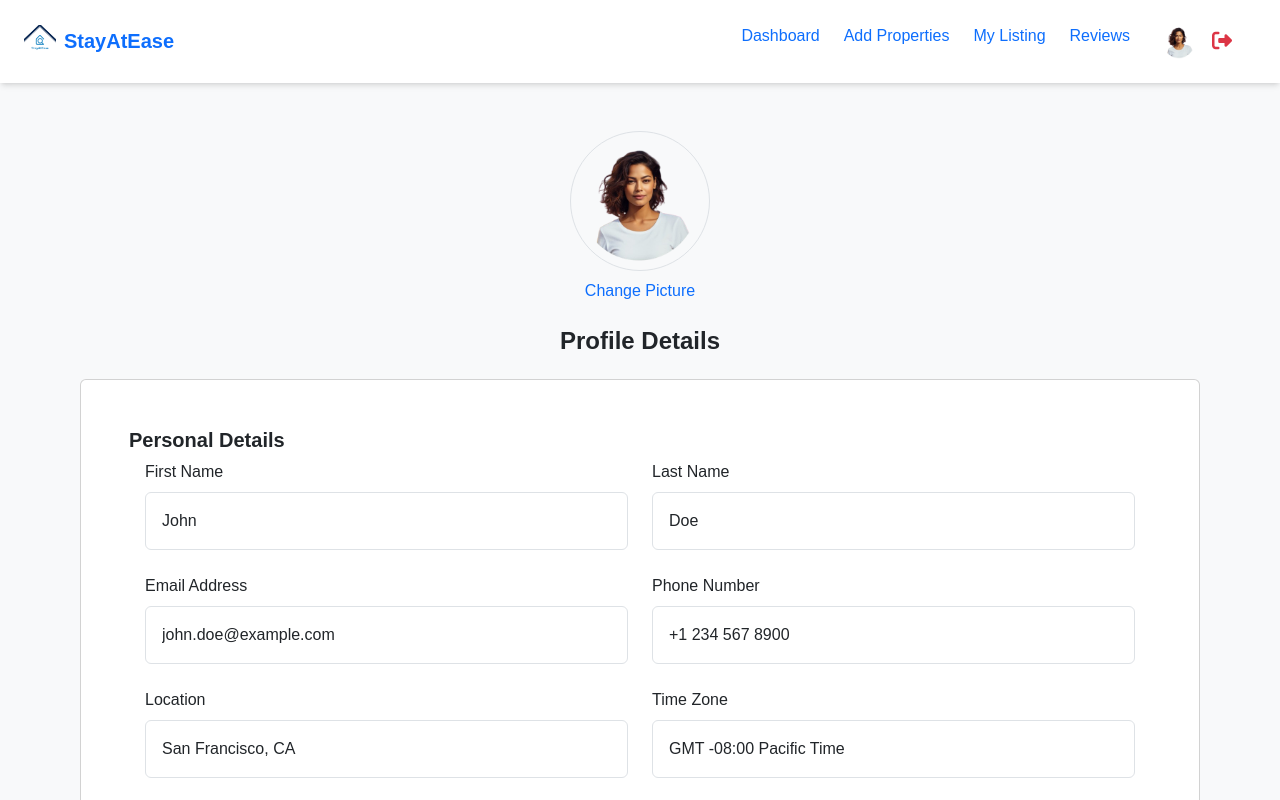
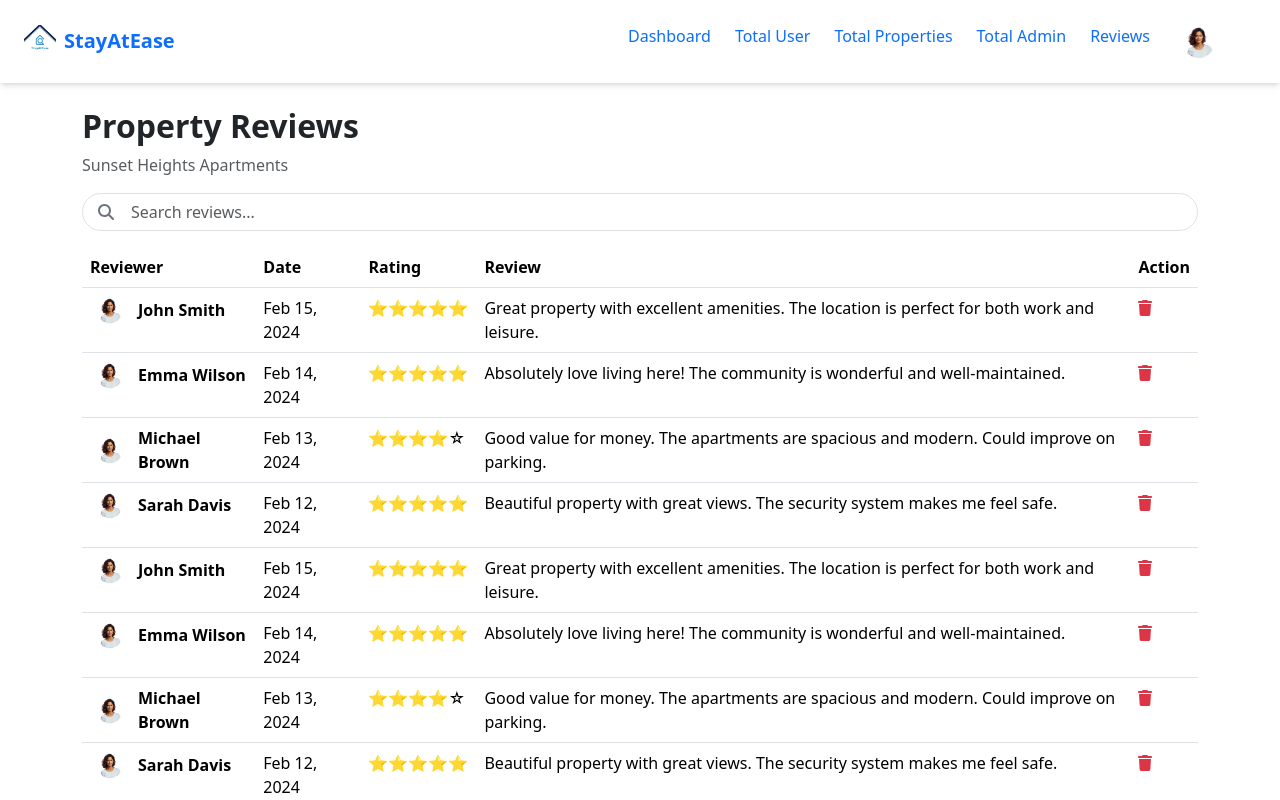
Before and after one commit to hemanshi08/StayAtEase, a React (Vite) app in the folder StayAtEase_frontend/: page / in a window 1280 px wide. Shown: the top 800 px of the page. Built offline with nearby package versions, Linux system fonts and the light colour scheme.

Commit message:
add all propertyreview page

```diff
--- a/StayAtEase_frontend/src/App.jsx
+++ b/StayAtEase_frontend/src/App.jsx
@@ -1,26 +1,13 @@
 import { BrowserRouter as Router } from "react-router-dom";
-import Navbar from "./Components/Navbar";
-import Footer from "./Components/Footer";
-import PropertyCard from "./Components/Property_card";
-import HomePage from "./rental/home";
-import PropertyListing from "./rental/Propertylist";
-import Wishlist from "./rental/wishlist";
-import PropertyForm from "./Admin/Propertyform";
-import PropertyReviews from "./Admin/propertyreview";
-import Dashboard from "./Admin/dashboard";
-import PropertyListings from "./Admin/propertylisting";
-import PropertyMessages from "./Admin/PropertyMessages";
-import PropertyDetails from "./rental/propertydetails";
-import AdminPropertyDetails from "./Admin/propertydetails";
-import ProfileDetails from "./Admin/profiledetails";
-
+import AllpropertyReviews from "./super Admin/AllPropertyReview";
 function App() {
   return (
     <Router>
 
       {/* <PropertyDetails/> */}
       {/* <AdminPropertyDetails/> */}
-      <ProfileDetails/>
+      {/* <ProfileDetails/> */}
+      <AllpropertyReviews/>
     </Router>
   );
 }
--- /dev/null
+++ b/StayAtEase_frontend/src/super Admin/AllPropertyReview.jsx
@@ -0,0 +1,126 @@
+import React, { useState } from "react";
+import "bootstrap/dist/css/bootstrap.min.css";
+import { FontAwesomeIcon } from "@fortawesome/react-fontawesome";
+import { faSearch } from "@fortawesome/free-solid-svg-icons";
+import Footer from "../Components/Footer";
+import Header from "./component/header";
+import { faTrash } from "@fortawesome/free-solid-svg-icons";
+
+
+const AllpropertyReviews = () => {
+  const [searchTerm, setSearchTerm] = useState("");
+
+  const reviews = [
+    { id: 1, name: "John Smith", date: "Feb 15, 2024", rating: "⭐⭐⭐⭐⭐", review: "Great property with excellent amenities. The location is perfect for both work and leisure.", image: "../profile.png" },
+    { id: 2, name: "Emma Wilson", date: "Feb 14, 2024", rating: "⭐⭐⭐⭐⭐", review: "Absolutely love living here! The community is wonderful and well-maintained.", image: "../profile.png" },
+    { id: 3, name: "Michael Brown", date: "Feb 13, 2024", rating: "⭐⭐⭐⭐☆", review: "Good value for money. The apartments are spacious and modern. Could improve on parking.", image: "../profile.png" },
+    { id: 4, name: "Sarah Davis", date: "Feb 12, 2024", rating: "⭐⭐⭐⭐⭐", review: "Beautiful property with great views. The security system makes me feel safe.", image: "../profile.png" },
+    { id: 5, name: "John Smith", date: "Feb 15, 2024", rating: "⭐⭐⭐⭐⭐", review: "Great property with excellent amenities. The location is perfect for both work and leisure.", image: "../profile.png" },
+    { id: 6, name: "Emma Wilson", date: "Feb 14, 2024", rating: "⭐⭐⭐⭐⭐", review: "Absolutely love living here! The community is wonderful and well-maintained.", image: "../profile.png" },
+    { id: 7, name: "Michael Brown", date: "Feb 13, 2024", rating: "⭐⭐⭐⭐☆", review: "Good value for money. The apartments are spacious and modern. Could improve on parking.", image: "../profile.png" },
+    { id: 8, name: "Sarah Davis", date: "Feb 12, 2024", rating: "⭐⭐⭐⭐⭐", review: "Beautiful property with great views. The security system makes me feel safe.", image: "../profile.png" },
+    { id: 9, name: "John Smith", date: "Feb 15, 2024", rating: "⭐⭐⭐⭐⭐", review: "Great property with excellent amenities. The location is perfect for both work and leisure.", image: "../profile.png" },
+    { id: 10, name: "Emma Wilson", date: "Feb 14, 2024", rating: "⭐⭐⭐⭐⭐", review: "Absolutely love living here! The community is wonderful and well-maintained.", image: "../profile.png" },
+    { id: 11, name: "Michael Brown", date: "Feb 13, 2024", rating: "⭐⭐⭐⭐☆", review: "Good value for money. The apartments are spacious and modern. Could improve on parking.", image: "../profile.png" },
+    { id: 12, name: "Sarah Davis", date: "Feb 12, 2024", rating: "⭐⭐⭐⭐⭐", review: "Beautiful property with great views. The security system makes me feel safe.", image: "../profile.png" },
+
+
+  ];
+
+  // Filter reviews based on search input
+  const filteredReviews = reviews.filter((review) =>
+    review.name.toLowerCase().includes(searchTerm.toLowerCase())
+  );
+
+  return (
+    <div>
+      <Header />
+      <div className="container mt-4">
+        {/* Title */}
+        <h2 className="fw-bold">Property Reviews</h2>
+        <p className="text-muted">Sunset Heights Apartments</p>
+
+
+        <div className="position-relative mb-3">
+          <FontAwesomeIcon
+            icon={faSearch}
+            className="search-icon position-absolute ms-3"
+            style={{ top: "50%", transform: "translateY(-50%)", color: "#6c757d" }}
+          />
+          <input
+            type="text"
+            className="form-control search-input ps-5 rounded-pill w-100"
+            placeholder="Search reviews..."
+            value={searchTerm}
+            onChange={(e) => setSearchTerm(e.target.value)}
+          />
+        </div>
+
+
+        <div className="table-responsive">
+          <table className="table review-table bg-white rounded shadow">
+            <thead>
+              <tr>
+                <th>Reviewer</th>
+                <th>Date</th>
+                <th>Rating</th>
+                <th>Review</th>
+                <th>Action</th>
+              </tr>
+            </thead>
+            <tbody>
+              {filteredReviews.length > 0 ? (
+                filteredReviews.map((review) => (
+                  <tr key={review.id}>
+                    <td>
+                      {/* Profile Picture and Name in One Row */}
+                      <div className="d-flex align-items-center">
+                        <img
+                          src={review.image || "https://via.placeholder.com/40"}
+                          className="rounded-circle me-2"
+                          alt="Reviewer"
+                          width="40"
+                          height="40"
+                        />
+                        <span className="fw-semibold">{review.name}</span>
+                      </div>
+                    </td>
+                    <td>{review.date}</td>
+                    <td>{review.rating}</td>
+                    <td>{review.review}</td>
+                    <td>
+  <FontAwesomeIcon icon={faTrash} className="text-danger " style={{ cursor: "pointer" }} />
+</td>
+
+
+                  </tr>
+                ))
+              ) : (
+                <tr>
+                  <td colSpan="5" className="text-center text-muted">
+                    No reviews found.
+                  </td>
+                </tr>
+              )}
+            </tbody>
+          </table>
+        </div>
+
+        {/* Pagination */}
+        <div className="d-flex justify-content-between align-items-center mt-3">
+          <p className="text-muted">Showing 1 to {filteredReviews.length} of {reviews.length} reviews</p>
+          <nav>
+            <ul className="pagination">
+              <li className="page-item disabled"><a className="page-link">Previous</a></li>
+              <li className="page-item active"><a className="page-link" href="#">1</a></li>
+              <li className="page-item"><a className="page-link" href="#">Next</a></li>
+            </ul>
+          </nav>
+        </div>
+      </div>
+      <Footer />
+    </div>
+  );
+};
+
+export default AllpropertyReviews;
--- /dev/null
+++ b/StayAtEase_frontend/src/super Admin/component/Header.jsx
@@ -0,0 +1,60 @@
+import { useState } from "react";
+import { Menu, X } from "lucide-react";
+import "bootstrap/dist/css/bootstrap.min.css";
+
+export default function Header() {
+  const [isOpen, setIsOpen] = useState(false);
+
+  return (
+    <nav className="bg-white shadow-md p-4 w-full">
+      <div className="container-fluid flex justify-between items-center px-0">
+        {/* Logo */}
+        <a href="#" className="flex items-center space-x-2 no-underline text-decoration-none">
+          <img src="../public/logo/StayAtEase.png" alt="StayAtEase" className="h-8" />
+          <span className="text-xl font-bold">StayAtEase</span>
+        </a>
+
+        {/* Desktop Menu */}
+        <div className="flex items-center space-x-6">
+          <div className="hidden md:flex space-x-6">
+            <a href="#" className="hover:text-blue-500 font-medium no-underline text-decoration-none">Dashboard</a>
+            <a href="#" className="hover:text-blue-500 font-medium no-underline text-decoration-none">Total User</a>
+            <a href="#" className="hover:text-blue-500 font-medium no-underline text-decoration-none">Total Properties</a>
+
+            <a href="#" className="hover:text-blue-500 font-medium no-underline text-decoration-none">Total Admin</a>
+            <a href="#" className="hover:text-blue-500 font-medium no-underline text-decoration-none">Reviews</a>
+            <div className="d-flex align-items-center">
+              <img src="../profile.png" className="rounded-circle me-2" alt="User" width="50" height="50" />
+              <a href="#" className="text-danger no-underline text-decoration-none">
+                <i className="fas fa-sign-out-alt fa-lg"></i>
+              </a>
+            </div>
+          </div>
+
+          {/* Mobile Menu Button */}
+          <button className="md:hidden" onClick={() => setIsOpen(!isOpen)}>
+            {isOpen ? <X size={24} /> : <Menu size={24} />}
+          </button>
+        </div>
+      </div>
+
+      {/* Mobile Menu */}
+      {isOpen && (
+        <div className="md:hidden flex flex-col items-center space-y-4 mt-4">
+                    <a href="#" className="hover:text-blue-500 font-medium no-underline text-decoration-none">Dashboard</a>
+            <a href="#" className="hover:text-blue-500 font-medium no-underline text-decoration-none">Total User</a>
+            <a href="#" className="hover:text-blue-500 font-medium no-underline text-decoration-none">Total Properties</a>
+
+            <a href="#" className="hover:text-blue-500 font-medium no-underline text-decoration-none">Total Admin</a>
+            <a href="#" className="hover:text-blue-500 font-medium no-underline text-decoration-none">Reviews</a>
+          <div className="d-flex align-items-center">
+            <img src="../profile.png" className="rounded-circle me-2" alt="User" />
+            <a href="#" className="text-danger no-underline text-decoration-none">
+              <i className="fas fa-sign-out-alt fa-lg"></i>
+            </a>
+          </div>
+        </div>
+      )}
+    </nav>
+  );
+}
```
